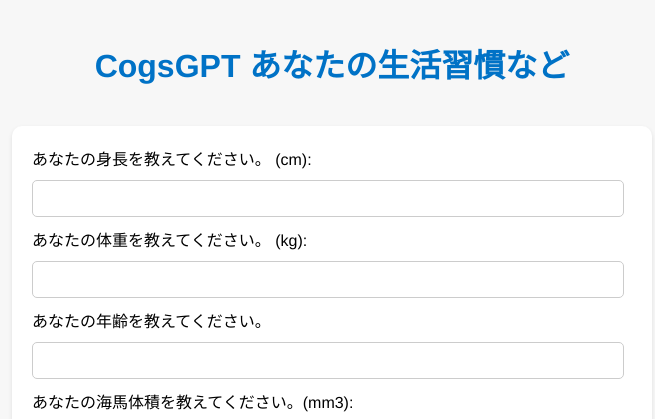
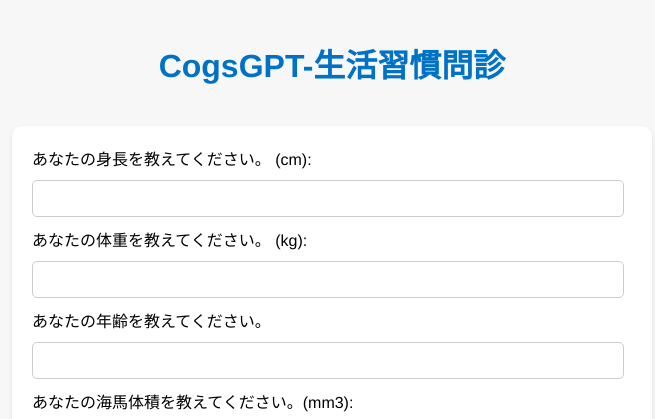
Before and after one commit to CarlosIUSalazar/CogsGPT-JP, a Flask app: page / in a window 1280 px wide. Shown: the top 419 px of the page, without its empty margins (308-963 px from the left). Run offline with Flask 2, Linux system fonts and the light colour scheme.

Commit message:
Changed text

```diff
--- a/templates/form.html
+++ b/templates/form.html
@@ -5,7 +5,7 @@
     <link rel="stylesheet" type="text/css" href="{{ url_for('static', filename='style.css') }}">
 </head>
 <body>
-    <h1>CogsGPT あなたの生活習慣など</h1>
+    <h1>CogsGPT-生活習慣問診</h1>
     <form action="/submit" method="POST" onsubmit="showLoadingSpinner()">
         <label for="height">あなたの身長を教えてください。 (cm):</label>
         <input type="number" id="height" name="height" required><br>
```
